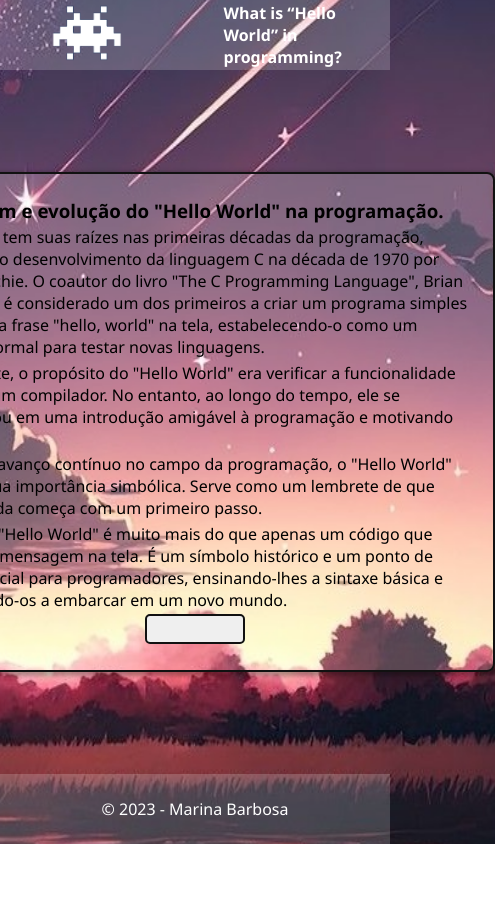
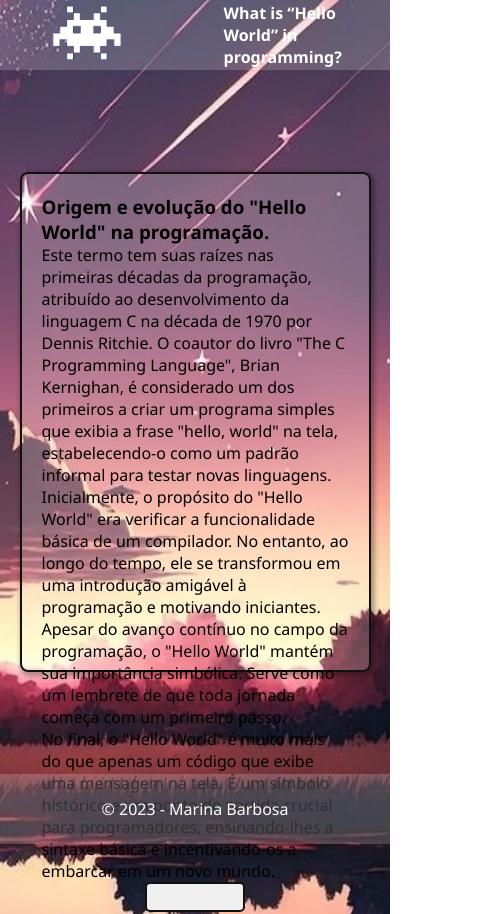
Before and after one commit to marina-barbosa/web-components, a plain HTML site: page page2.html in a window 390 px wide. Shown: the whole page, 495 px wide, since content can reach past the window. Before the commit the page ends 844 px from the top, so only its background shows below. Drawn offline with Linux system fonts and the light colour scheme.

Commit message:
Update style.css

```diff
--- a/styles/style.css
+++ b/styles/style.css
@@ -36,3 +36,9 @@ body {
     border-radius: 8px;
     box-shadow: 2px 2px 4px 2px rgba(0, 0, 0, 0.3);
 }
+
+@media screen and (max-width: 632px) {
+  .card-text {
+    width: 90vw;
+  }
+}
```
